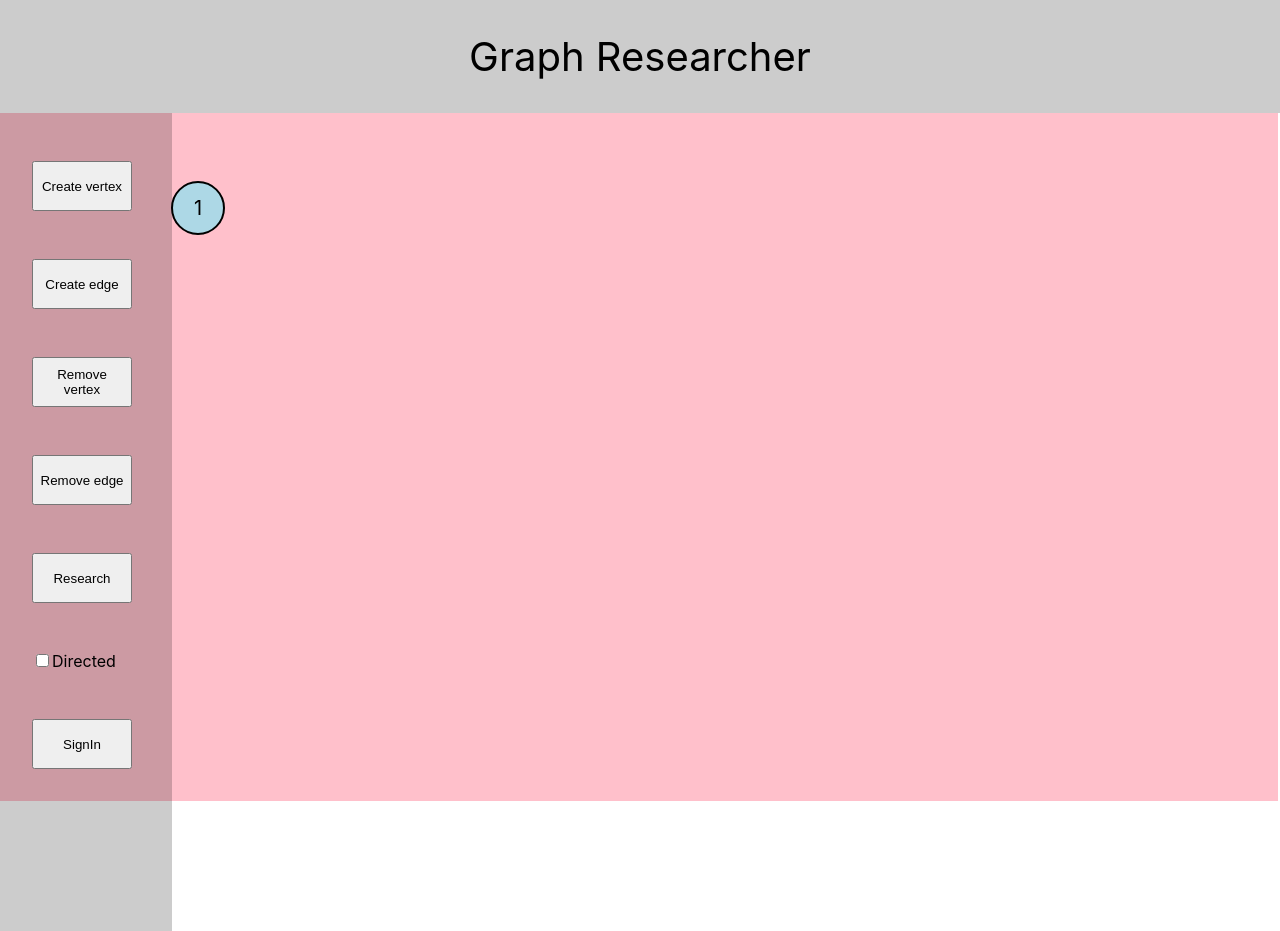
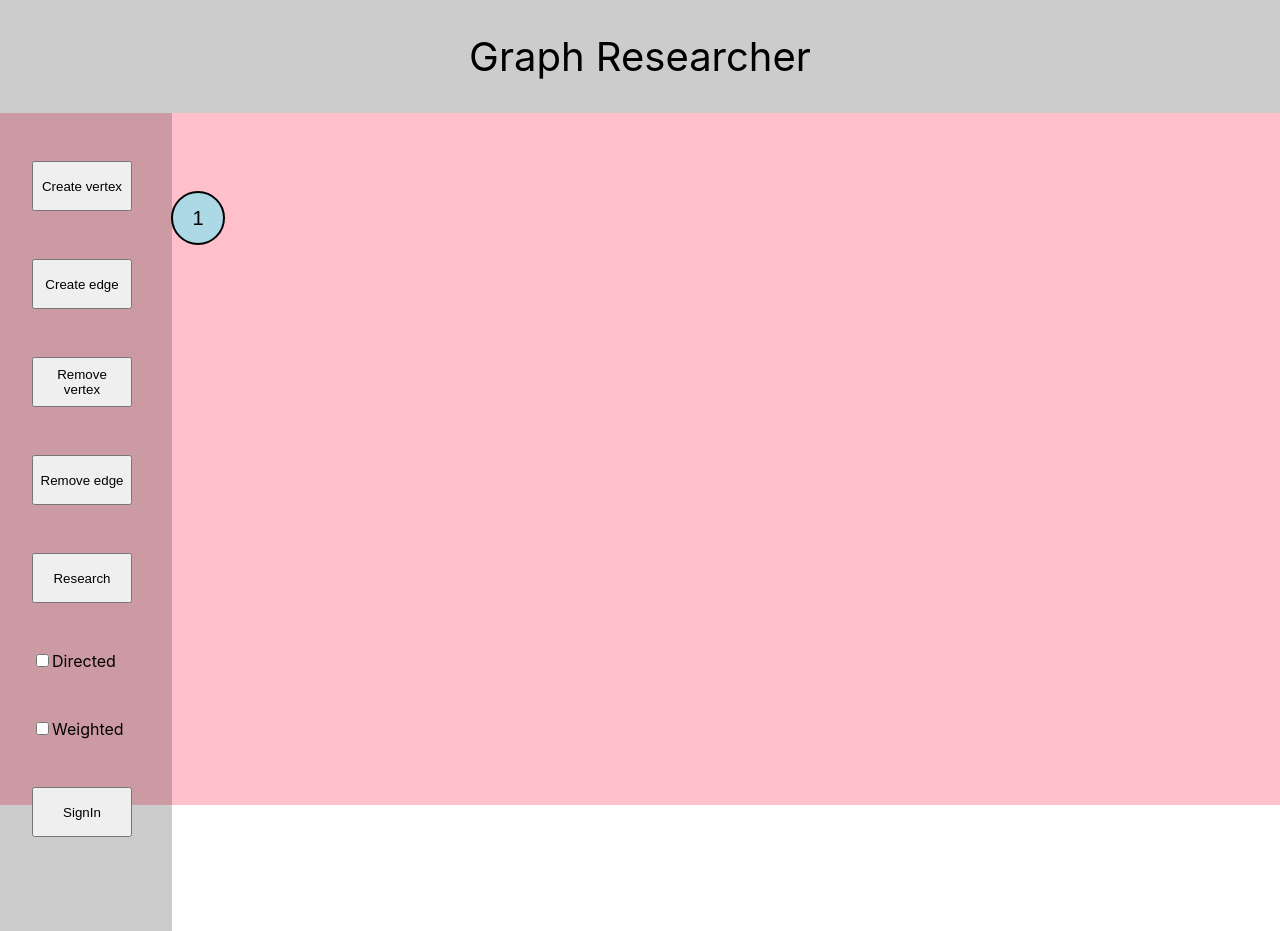
Before and after one commit to ilia-anikeev/graph-researcher, a React (Create React App) app in the folder ui/: page / in a window 1280 px wide. Both pictures are taken after a click on the button "Create vertex". Built offline with nearby package versions, Linux system fonts and the light colour scheme.

Commit message:
add weighted edges and vertex labels

```diff
--- a/ui/src/components/Researcher.css
+++ b/ui/src/components/Researcher.css
@@ -11,6 +11,11 @@
   .canvas{
     background: pink;
     position: static
+  }
+
+  .edges{
+    position: absolute;
+
   }
 
   .button{
@@ -28,3 +33,10 @@
     width: 140px;
     height: 770px;
   }
+
+  .in{
+    position: absolute;
+    background: none;
+    border: none;
+    outline: none;
+}
--- a/ui/src/components/Researcher.js
+++ b/ui/src/components/Researcher.js
@@ -14,6 +14,7 @@ function Researcher() {
   const [edgeCreate,setEdgeCreate]=React.useState(false);
   const [vertexRemove,setVertexRemove]=React.useState(false);
   const [isDirected,setIsDirected]=React.useState(false);
+  const [isWeighted,setIsWeighted]=React.useState(false);
   const [coordinates, updateCoordinates] = React.useState([]);
   const navigate = useNavigate();
 
@@ -23,31 +24,33 @@ function Researcher() {
     setEdgeCreate(false);
     const newCount = count + 1
     updateCount(newCount)
-    // console.log(xx, yy)
     setVertex([...vertices,
-      {id: count,
-       vertex: <Vertex data={count} x={xx - 61} y={yy - 230}/>,
-       x: xx, y: yy - 90}]
+      {index: count,
+       vertex: <Vertex index={count.toString()} x={xx - 61} y={yy - 220} vertices={vertices} setVertex={setVertex} data={count.toString}/>,
+       x: xx, y: yy - 90,
+       data: count.toString()}]
     )
   }
 
   function updateButtonCoordinates (id, x, y){
     setVertex(vertices.map(vertex => {
-      return vertex.id === id ? { ...vertex, x, y } : vertex}
-      ))
+      return vertex.index === id ? { ...vertex, x, y } : vertex}
+      ));
   }
 
   function createEdge(ids,idt){
     setVertexRemove(false);
     setEdgeRemove(false);
+    setEdgeCreate(false);
     const newCounter=edgeCounter+1
     setEdgeCounter(newCounter)
 
     setEdges([...edges,{source: ids,
     target: idt,
-    id: edgeCounter
+    id: edgeCounter,
+    data: '',
+    weight: 1.0
     }])
-    // console.log(edges)
   }
 
   function isEdgeCreate(){
@@ -69,7 +72,7 @@ function Researcher() {
   }
 
   function deleteVertex(id){
-    setVertex(vertices.filter(vertex => (vertex.id !== id)))
+    setVertex(vertices.filter(vertex => (vertex.index !== id)))
     setEdges(edges.filter(edge => ((edge.source !== id) & (edge.target !== id))))
   }
 
@@ -77,15 +80,14 @@ function Researcher() {
     const newCounter=edgeCounter-1
     setEdgeCounter(newCounter)
     setEdges(edges.filter(edge => !(edge.source === ids & edge.target === idt) && !(edge.source === idt & edge.target === ids)))
-    // console.log(edges)
   }
 
-  const draw = (ids, idt)=>{
+  const draw = (ids, idt, data)=>{
     const canvas = document.getElementById("canvas");
     const ctx = canvas.getContext("2d");
     ctx.lineWidth=4;
-    const v1 = vertices.find(element => element.id===ids);
-    const v2 = vertices.find(element => element.id===idt);
+    const v1 = vertices.find(element => element.index===ids);
+    const v2 = vertices.find(element => element.index===idt);
     ctx.beginPath();
     var newx = 0, newy = 0;
     var headlen = 25;
@@ -104,7 +106,7 @@ function Researcher() {
       }
       ctx.stroke();
     } else if (isDirected){
-      var angle = Math.atan2(v2.y - v1.y, v2.x - v1.x );
+      var angle = Math.atan2(v2.y - v1.y, v2.x - v1.x);
       if (v2.x > v1.x && v2.y > v1.y){
         newx = v2.x - Math.sin(Math.PI / 2 - angle) * 25;
         newy = v2.y - Math.cos(Math.PI / 2 - angle) * 25;
@@ -127,6 +129,7 @@ function Researcher() {
     } else {
       ctx.moveTo(v1.x,v1.y);
       ctx.lineTo(v2.x,v2.y);
+
     }
     ctx.stroke();
 };
@@ -156,12 +159,18 @@ function Researcher() {
     const ctx = canvas.getContext("2d");
     ctx.clearRect(0,0,canvas.width, canvas.height);
     edges.forEach(element=>{
-      draw(element.source,element.target);
+      draw(element.source,element.target, element.data);
     })
+
+
   });
 
   const handle = () => {
     setIsDirected(!isDirected);
+  }
+
+  const handle2 = () => {
+    setIsWeighted(!isWeighted);
   }
 
   const goToSignInPage = () => {
@@ -197,7 +206,9 @@ function Researcher() {
         <button className='button' onClick={() => removeEdge()}> Remove edge</button>
         </div>
         <div style={{paddingTop: "3rem"}}>
-            <GraphMetadata setEdgeCreate={setEdgeCreate}/>
+            <GraphMetadata setEdgeCreate={setEdgeCreate}
+                           vertices={vertices}
+                           edges={edges}/>
         </div>
         <div style={{paddingTop: "3rem"}}>
           <div>
@@ -207,11 +218,41 @@ function Researcher() {
           </div>
         </div>
         <div style={{paddingTop: "3rem"}}>
+          <div>
+            <label> <input type="checkbox" onChange={handle2}/>
+                Weighted
+            </label>
+          </div>
+        </div>
+        <div style={{paddingTop: "3rem"}}>
             <button className='button' onClick={goToSignInPage}> SignIn</button>
         </div>
       </div>
-      <div>
-        <canvas className="canvas"
+      <div >
+        {isWeighted && edges.map(edge => {
+          const v1 = vertices.find(element => element.index===edge.source);
+          const v2 = vertices.find(element => element.index===edge.target);
+          const midy = (v2.y + v1.y) / 2;
+          const midx = (v2.x + v1.x) / 2;
+          if (v1.x > v2.x) {
+            const angle = Math.atan2(v1.y-v2.y, v1.x-v2.x) * 180 / Math.PI;
+            return (
+              <div >
+                <input type='text' defaultValue={edge.weight} style={{position:"absolute", left:`${midx}px`, top: `${midy + 95}px`, transform:`translate(-50%, -50%) rotate(${angle}deg)`, textAlign: "center", transformOrigin:'center', background: 'none', border: 'none', outline: 'none'}}/>
+              </div>
+            )
+          } else {
+            const angle = Math.atan2(v2.y-v1.y, v2.x-v1.x) * 180 / Math.PI;
+            return (
+              <div >
+                <input type='text' defaultValue={edge.weight} style={{position:"absolute", left:`${midx}px`, top: `${midy + 95}px`, transform:`translate(-50%, -50%) rotate(${angle}deg)`, textAlign: "center", transformOrigin:'center', background: 'none', border: 'none', outline: 'none'}}/>
+              </div>
+            )
+          }
+        })}
+      </div>
+      <div className="canvas">
+        <canvas
                 id="canvas"
                 width={window.innerWidth-2}
                 height={window.innerHeight-112}>
--- a/ui/src/components/Vertex.css
+++ b/ui/src/components/Vertex.css
@@ -8,9 +8,14 @@
     text-align: center;
 }
 
-.text{
+.in{
     position: relative;
     text-align: center;
     top: 26%;
     font-size: 20px;
+    background: none;
+    border: none;
+    width: 40px;
+    outline: none;
+    /* caret-color: transparent; */
 }
--- a/ui/src/components/Vertex.js
+++ b/ui/src/components/Vertex.js
@@ -1,29 +1,48 @@
-import React from "react"
-import Draggable from 'react-draggable'
+import React from "react";
+import Draggable from 'react-draggable';
 import PropTypes from 'prop-types';
-import './Vertex.css'
+import './Vertex.css';
 
-function Vertex(props){
+function Vertex(props) {
     const noderef = React.useRef();
+    const [data, setData] = React.useState(props.index);
+
+    const handleDataChange = (e) => {
+        const newData = e.target.value;
+        props.setVertex(props.vertices.map(vertex =>{
+            console.log(vertex.data)
+            return (vertex.data === data) ? { ...vertex, data: newData } : vertex
+        }
+        ));
+        setData(newData);
+    };
 
     return (
-            <Draggable nodeRef={noderef}
+        <Draggable
+            nodeRef={noderef}
             axis="both"
-                defaultPosition={{x: props.x, y: props.y}}
+            defaultPosition={{ x: props.x, y: props.y }}
             position={null}
-                grid={[1,1]}
+            grid={[1, 1]}
             scale={1}>
             <div className='vertex' ref={noderef}>
-                    <div className='text'>{props.data}</div>
+                <input
+                    className='in'
+                    type='text'
+                    value={data}
+                    onChange={handleDataChange}
+                />
             </div>
         </Draggable>
-    )
+    );
 }
 
 Vertex.propTypes = {
-    data: PropTypes.number,
+    index: PropTypes.string,
+    vertices: PropTypes.array,
+    setVertex: PropTypes.func,
     x: PropTypes.number,
     y: PropTypes.number,
-}
+};
 
-export default Vertex
+export default Vertex;
--- a/ui/src/index.css
+++ b/ui/src/index.css
@@ -11,3 +11,12 @@ code {
   font-family: source-code-pro, Menlo, Monaco, Consolas, 'Courier New',
     monospace;
 }
+
+svg {
+  border: 1px solid black;
+}
+
+.edge-input {
+  position: absolute;
+  transform: translate(-50%, -50%);
+}
```
Lines whose indentation alone changed are shown as unchanged.
